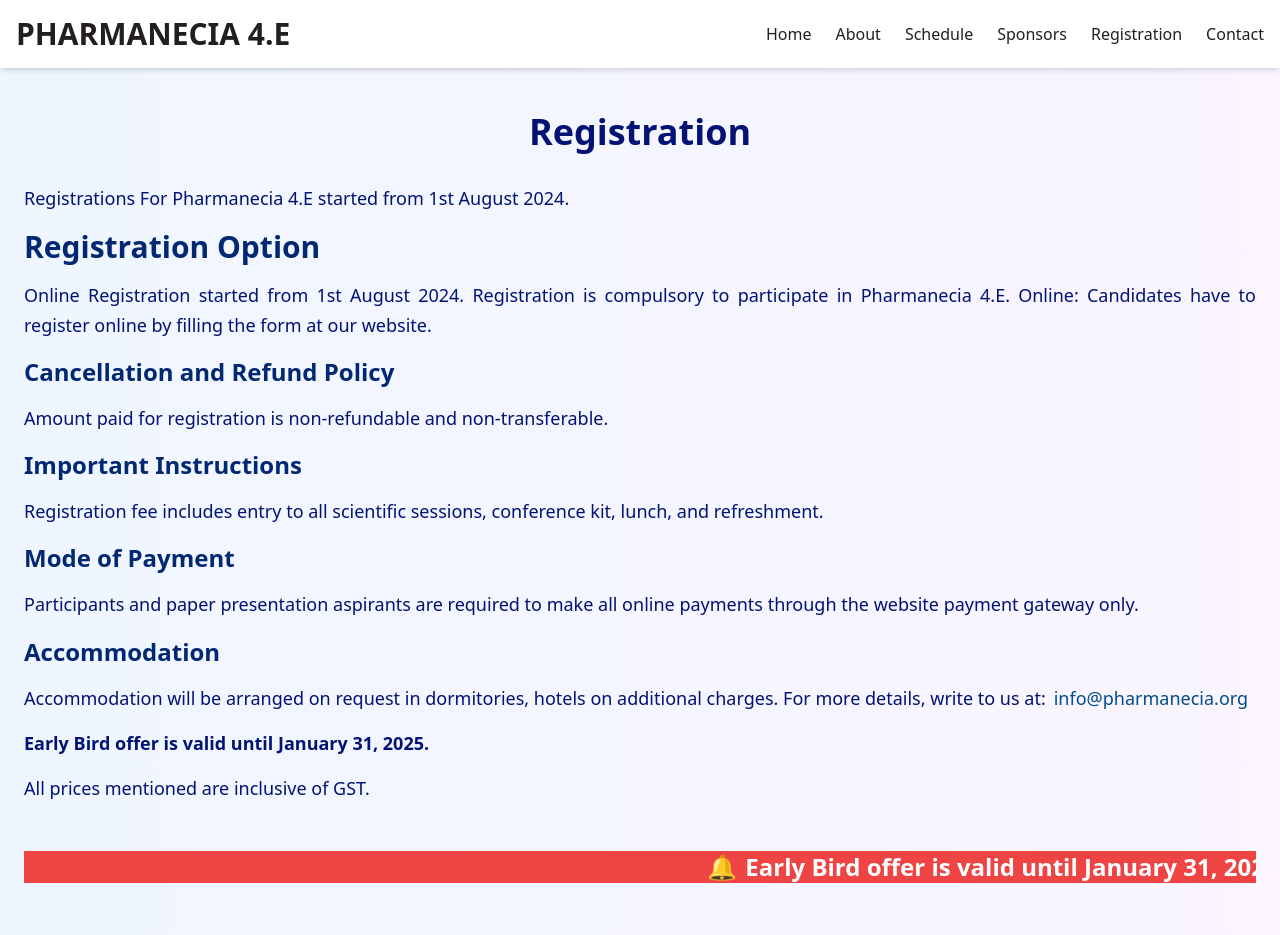
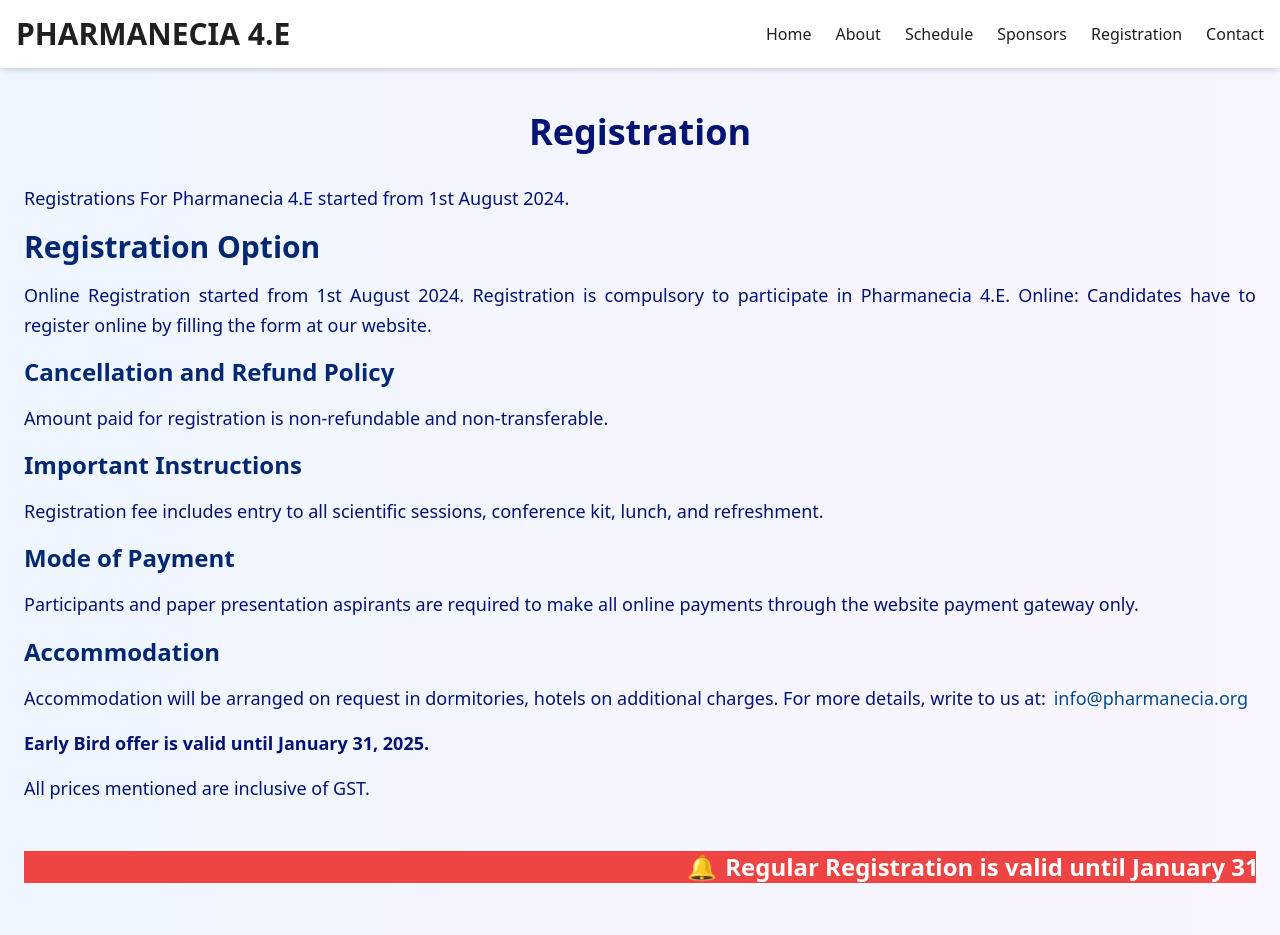
Before and after one commit to ravindrasirvi609/pharmanecia, a Next.js app: page /Registration in a window 1280 px wide. Shown: the top 935 px of the page. Built offline with nearby package versions, Linux system fonts and the light colour scheme; no server answers.

Commit message:
Update Registration page to change early bird offer message to regular registration

```diff
--- a/src/app/Registration/page.tsx
+++ b/src/app/Registration/page.tsx
@@ -60,7 +60,7 @@ const Registration = () => {
             All prices mentioned are inclusive of GST.{" "}
           </p>
         </div>
-        <InfiniteRibbon text="Early Bird offer is valid until January 31, 2025." />
+        <InfiniteRibbon text="Regular Registration is valid until January 31, 2025." />
         {/* Registration Plans */}
         <RegistrationPlans />
       </div>
```
